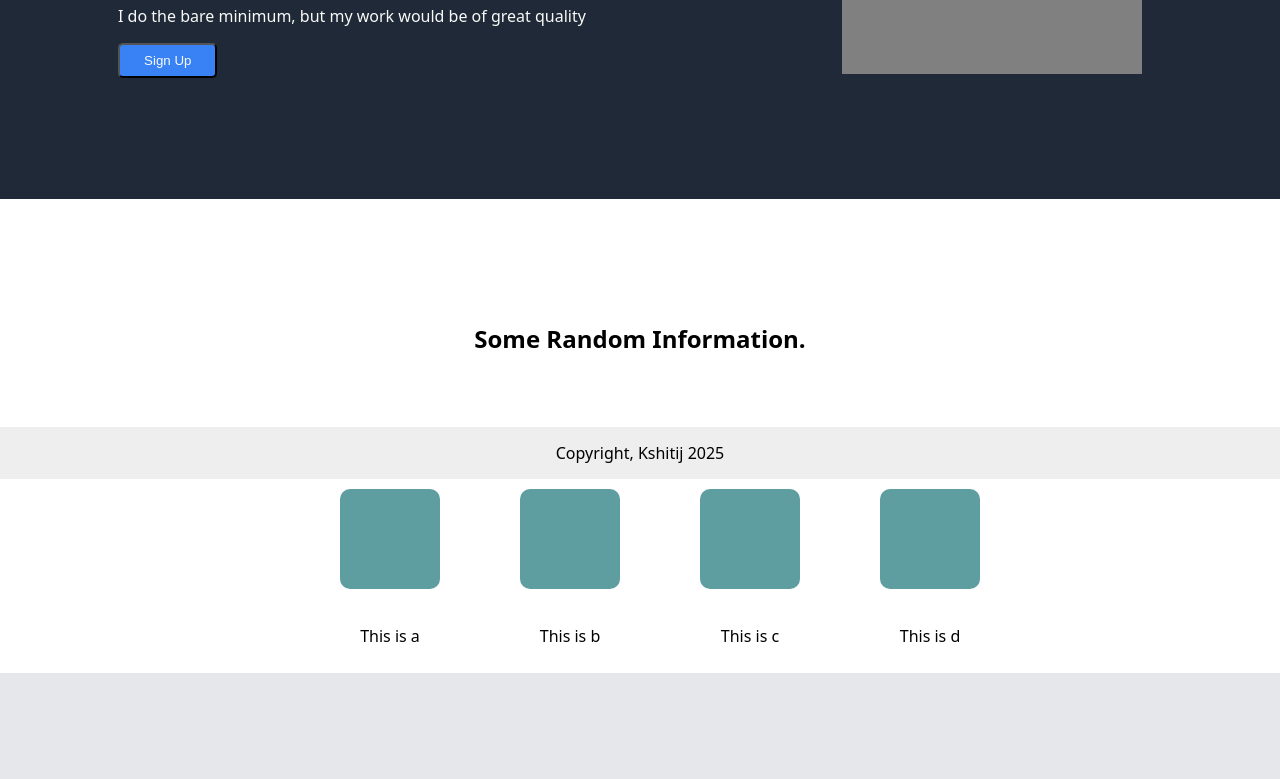
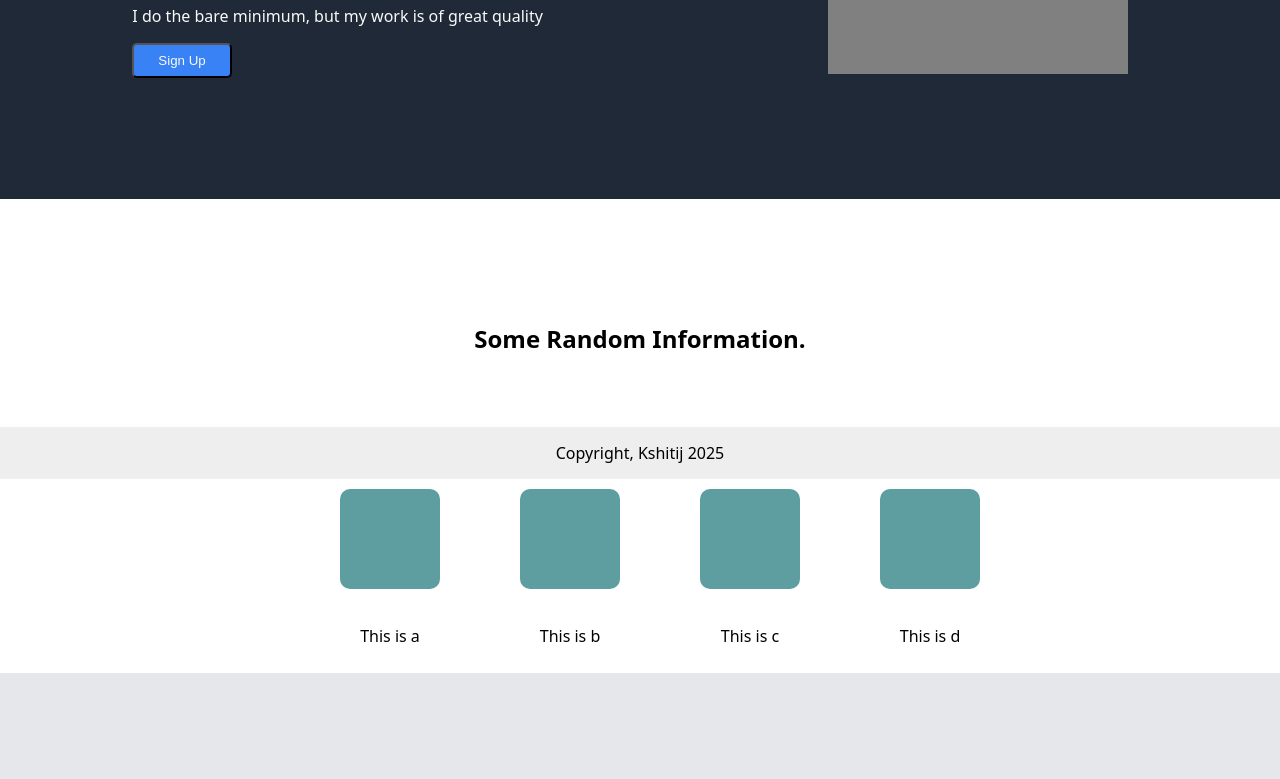
Before and after one commit to Erbium84/nido-landing-page, a plain HTML site: page index.html in a window 1280 px wide. Shown: the part 321-1100 px from the top of the page. Drawn offline with Linux system fonts and the light colour scheme.

Commit message:
Update index.html
minor quotation change

```diff
--- a/index.html
+++ b/index.html
@@ -22,7 +22,7 @@
     <div class="Panel-1">
         <div class="right">
             <h1>This website is awesome</h1>
-        <p>I do the bare minimum, but my work would be of great quality</p>
+        <p>I do the bare minimum, but my work is of great quality</p>
         <button type="button">Sign Up</button>
         </div>
 
```
